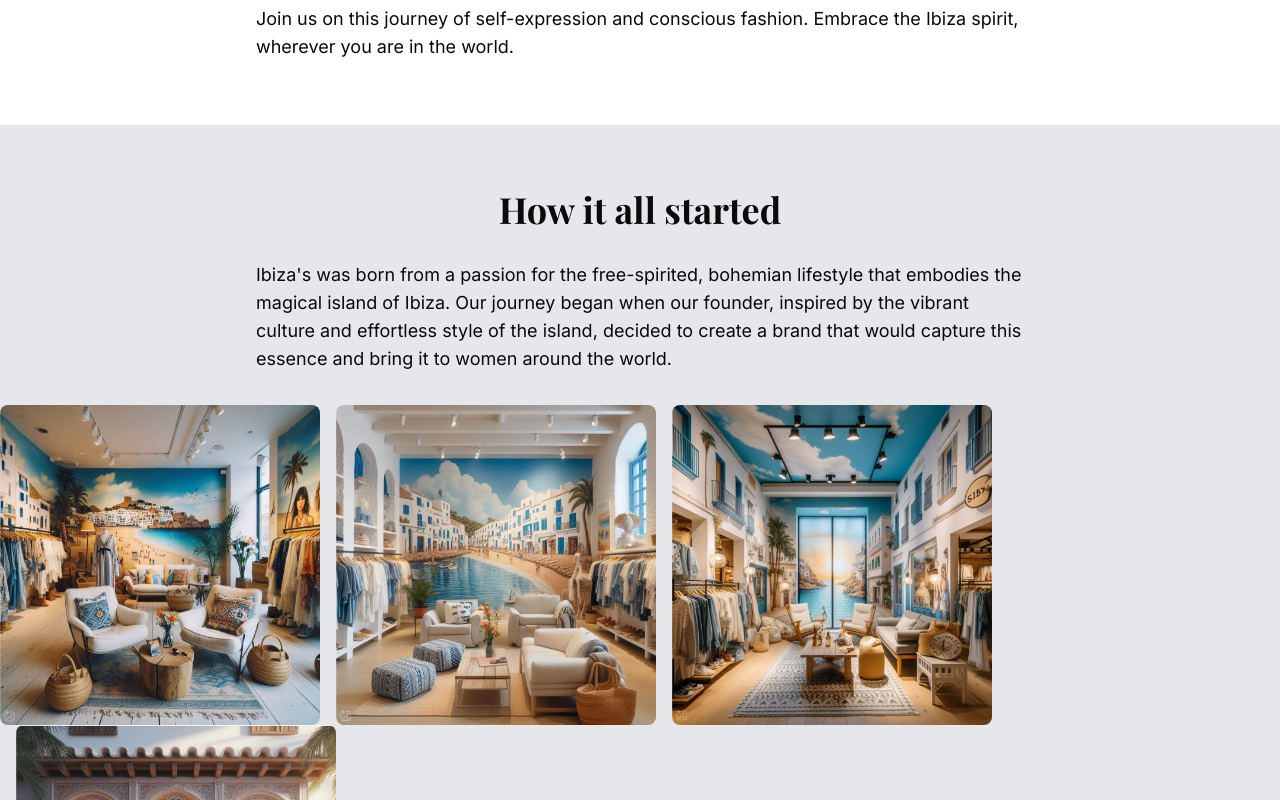
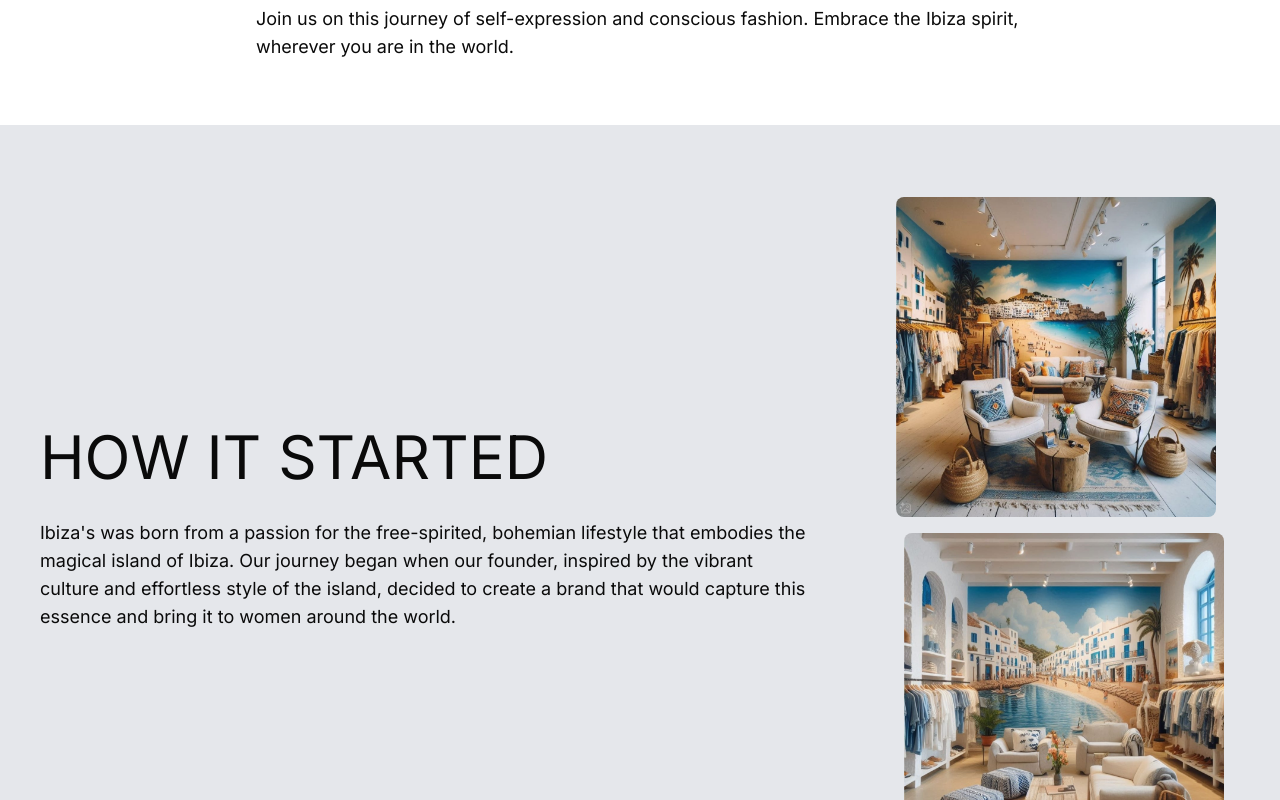
Before and after one commit to junaid786-prog/ibiza, a Next.js app: page /about in a window 1280 px wide. Shown: the part 1360-2160 px from the top of the page. Built offline with nearby package versions, Linux system fonts and the light colour scheme; a web font is replaced by a local one.

Commit message:
about us

```diff
--- a/components/sections/about/AboutContent.jsx
+++ b/components/sections/about/AboutContent.jsx
@@ -11,7 +11,7 @@ const images = [
 
 export default function AboutContent({page}) {
     return (
-        <section className="py-16 px-4 md:px-0 flex flex-col items-center mx-8">
+        <section className={`py-16 px-4 md:px-0 flex flex-col items-center ${page ? '':'mr-12'}`}>
             <div className="container mx-auto max-w-3xl">
                 <Heading title={page ? 'ABOUT US' : 'OUR STORY'} />
                 <div className="space-y-6 text-lg">
--- a/components/sections/about/AboutHero.jsx
+++ b/components/sections/about/AboutHero.jsx
@@ -11,7 +11,7 @@ export default function AboutHero() {
                 priority
             />
             <div className="absolute inset-0 bg-black bg-opacity-40 flex items-center justify-center">
-                <h1 className="text-7xl font-bold text-white text-center font-serif">
+                <h1 className="lg:text-9xl md:text-8xl sm:text-7xl font-bold text-white text-center font-serif">
                     About Ibiza's
                 </h1>
             </div>
--- a/components/sections/about/AboutPress.tsx
+++ b/components/sections/about/AboutPress.tsx
@@ -1,3 +1,4 @@
+import {Heading} from "@/components/shared/header";
 
 const images = [
     { src: '/inside-1.jpeg', alt: 'Ibiza beach' },
@@ -8,18 +9,18 @@ const images = [
 
 export default function AboutPress() {
     return (
-        <section className="py-16 px-4 md:px-0 flex flex-col items-center bg-gray-200">
-            <div className="container mx-auto max-w-3xl">
-                <h2 className="text-4xl font-bold mb-8 text-center font-serif">How it all started</h2>
-                <div className="space-y-6 text-lg">
-                    <p>
+        <section className="py-16 px-4 md:px-2 sm:px-1 flex flex-wrap items-center bg-gray-200">
+            <div className="lg:mx-8 md:mx-8 sm:mx-5 xs:mx-2 max-w-3xl">
+                <Heading title={"HOW IT STARTED"} />
+                <div >
+                    <p className="text-lg">
                         Ibiza's was born from a passion for the free-spirited, bohemian lifestyle that embodies the magical island of Ibiza. Our journey began when our founder, inspired by the vibrant culture and effortless style of the island, decided to create a brand that would capture this essence and bring it to women around the world.
                     </p>
                 </div>
             </div>
-            <div className="flex space-x-4 my-8 flex-wrap">
-                {images.map((image, index) => (
-                    <div key={index} className="relative aspect-w-1 aspect-h-1 text-black">
+            <div className="flex flex-1 space-x-4 lg:mx-8 md:mx-6 sm:mx-4 flex-wrap justify-center w-[40%] min-w-80">
+                {images.slice(0,2).map((image, index) => (
+                    <div key={index} className="relative aspect-w-1 aspect-h-1 text-black my-2">
                         <img src={image.src} alt={image.alt} className="rounded-lg w-80 aspect-square" />
 
                     </div>
--- a/components/sections/hero-slider.tsx
+++ b/components/sections/hero-slider.tsx
@@ -40,7 +40,7 @@ export default function HeroSlider() {
 
     return (
         <section className="w-full flex justify-center items-center">
-            <div className='relative my-8 lg:h-[80vh] md:h-[70vh] sm:[60vh] lg:w-[80vw] md:w-[85vw] sm:w-[95vw]'>
+            <div className='relative lg:h-[80vh] md:h-[70vh] sm:[60vh] w-full'>
                 {slides.map((slide, index) => (
                     <div
                         key={index}
@@ -54,7 +54,7 @@ export default function HeroSlider() {
                         />
                          <div className="absolute inset-0 bg-black bg-opacity-20" />
           <div className="absolute inset-0 flex flex-col items-center justify-center text-center text-white">
-            <h1 className="text-5xl md:text-5xl lg:text-6xl font-bold mb-4 font-serif">{slide.title}</h1>
+            <h1 className="sm:text-6xl md:text-7xl lg:text-8xl font-bold mb-4 font-serif">{slide.title}</h1>
             <p className="text-xl md:text-2xl mb-8">{slide.subtitle}</p>
             <Button size="lg" className="bg-white text-black hover:bg-gray-200" onClick={
                 () => {
```
